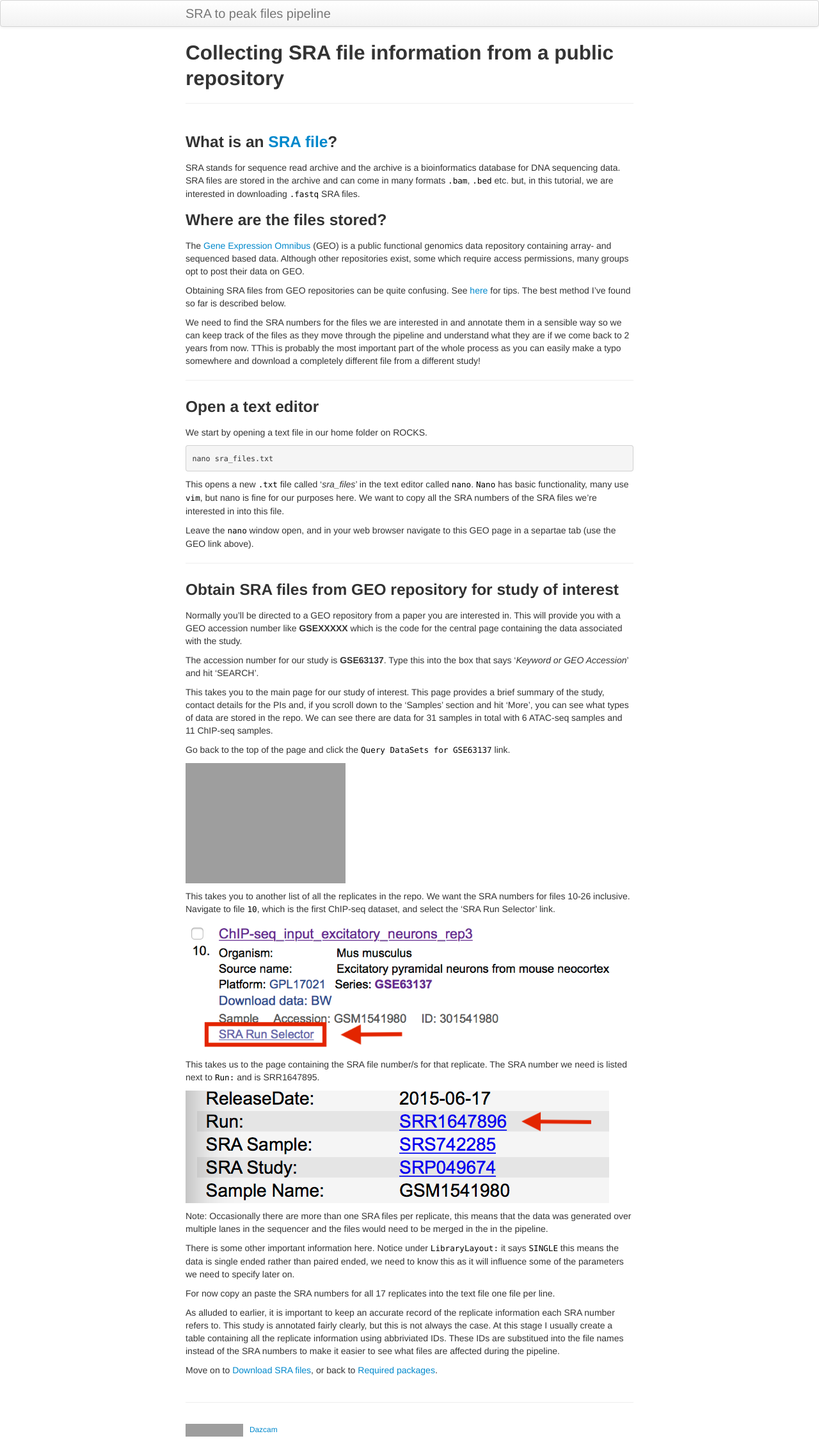
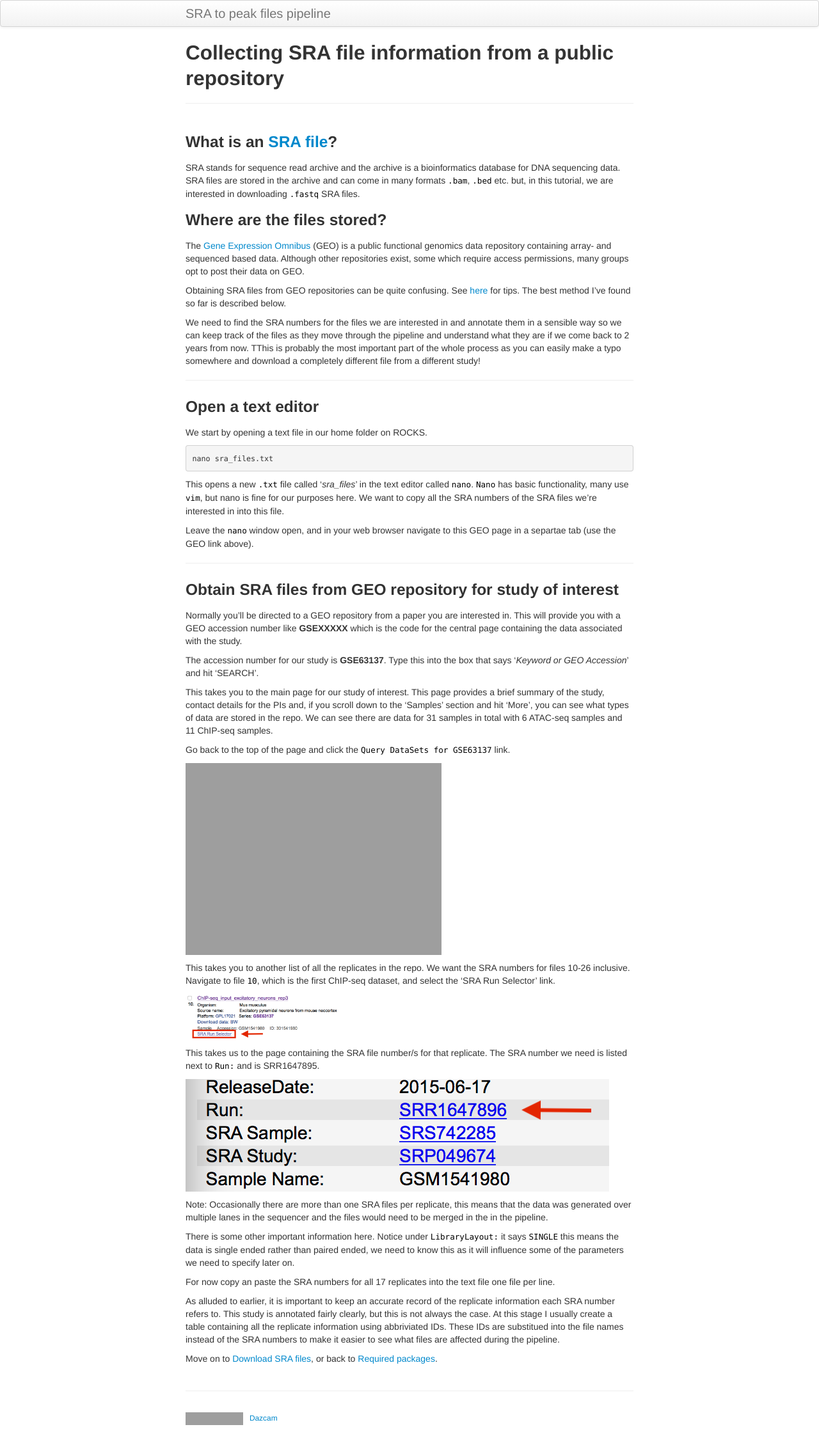
Before and after one commit to Dazcam/Bioinformatics-tutorials, a Jekyll site: the page built from pages/get_sra_info.md, in a window 1280 px wide. Shown: the whole page at 64% size. Built offline with Jekyll 4.4.1, drawn with Linux system fonts in a browser that asks for light colours; grey boxes are pictures that could not be loaded.

Commit message:
Image optimisation

```diff
--- a/pages/get_sra_info.md
+++ b/pages/get_sra_info.md
@@ -59,12 +59,12 @@ and 11 ChIP-seq samples.
 
 Go back to the top of the page and click the `Query DataSets for GSE63137` link.
 
-![image1]({{ site.url }}/assets/get_QueryDataset.png){:height="500px" width="250"}
+![image1]({{ site.url }}/assets/get_QueryDataset.png)
 
 This takes you to another list of all the replicates in the repo. We want the SRA numbers for files 10-26 inclusive.
 Navigate to file `10`, which is the first ChIP-seq dataset, and select the 'SRA Run Selector' link.
 
-![Image2]({{ site.url }}/assets/getSRA_SRARunSelector.png)
+![Image2]({{ site.url }}/assets/getSRA_SRARunSelector.png){:height="500px" width="250"}
 
 This takes us to the page containing the SRA file number/s for that replicate. The SRA number we need is listed next to `Run:` and is
 SRR1647895.
```
